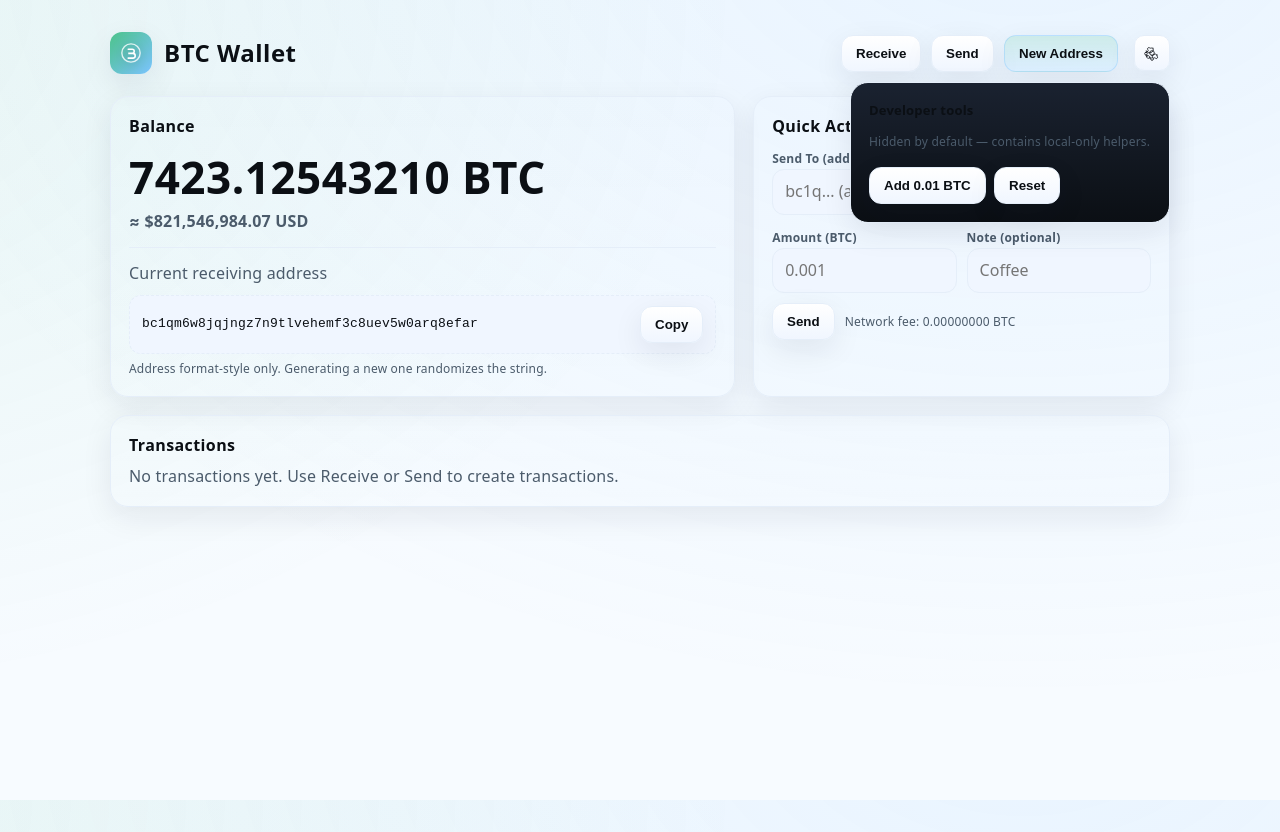
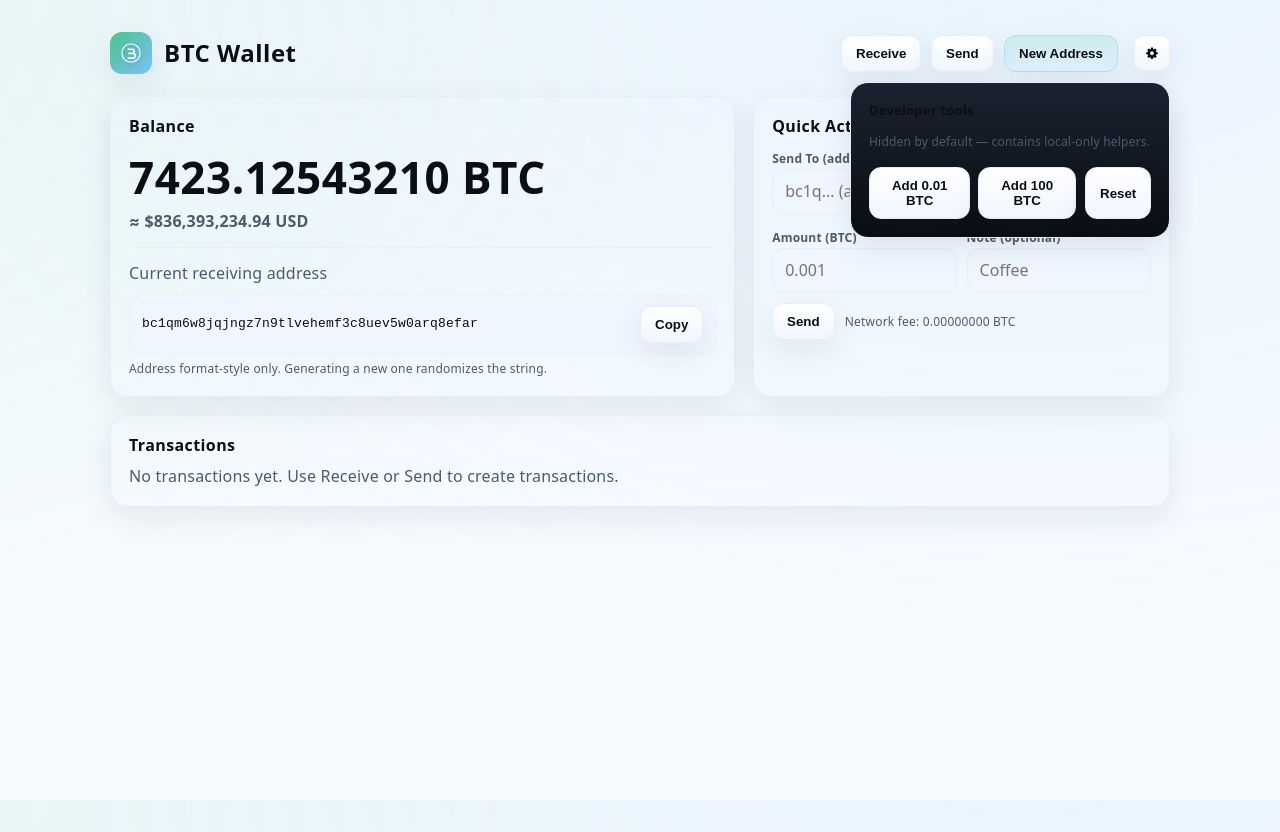
Before and after one commit to BobReed24/btcwallet, a plain HTML site: page index.html in a window 1280 px wide. Both pictures are taken after a click on the button "Developer tools". Drawn offline with Linux system fonts and the light colour scheme.

Commit message:
Update index.html

```diff
--- a/index.html
+++ b/index.html
@@ -181,16 +181,17 @@
         <button class="btn-primary" id="btn-newaddr">New Address</button>
         <button class="btn icon-btn" id="btn-debug-toggle" aria-expanded="false" title="Developer tools" style="margin-left:6px;">
           <!-- gear icon -->
-          <svg width="16" height="16" viewBox="0 0 24 24" fill="none" xmlns="http://www.w3.org/2000/svg" aria-hidden="true">
-            <path d="M12 15.5a3.5 3.5 0 100-7 3.5 3.5 0 000 7z" stroke="currentColor" stroke-width="1.2" stroke-linecap="round" stroke-linejoin="round"/>
-            <path d="M19.4 15a1.65 1.65 0 00.33 1.82l.06.06a2 2 0 01-2.83 2.83l-.06-.06a1.65 1.65 0 00-1.82-.33 1.65 1.65 0 00-1 1.51V21a2 2 0 01-4 0v-.09a1.65 1.65 0 00-1-1.51 1.65 1.65 0 00-1.82.33l-.06.06A2 2 0 014.27 17.9l.06-.06a1.65 1.65 0 00.33-1.82 1.65 1.65 0 00-1.51-1H3a2 2 0 010-4h.09c.7 0 1.28-.4 1.51-1A1.65 1.65 0 005.73 7.1l-.06-.06A2 2 0 018.5 4.27l.06.06c.45.45 1.12.58 1.7.33.49-.21 1.08-.21 1.57 0 .58.25 1.25.12 1.7-.33l.06-.06A2 2 0 013.5 8.5l.06.06c.25.59.12 1.27-.33 1.7-.21.18-.32.44-.32.71V11a2 2 0 010 4v.09c0 .27.11.53.32.71.45.43.59 1.11.33 1.7l-.06.06A2 2 0 018.5 19.73l.06-.06c.45-.45 1.12-.58 1.7-.33.49.21 1.08.21 1.57 0 .58-.25 1.25-.12 1.7.33l.06.06A2 2 0 0119.4 15z" stroke="currentColor" stroke-width="1.2" stroke-linecap="round" stroke-linejoin="round"/>
-          </svg>
+        <div class="gear-icon">
+          <link rel="stylesheet" href="https://cdnjs.cloudflare.com/ajax/libs/font-awesome/4.7.0/css/font-awesome.min.css">
+          <i class="fa fa-gear"></i>
+        </div>
         </button>
         <div class="debug-panel card" id="debug-panel" role="dialog" aria-hidden="true">
           <h4>Developer tools</h4>
           <div class="debug-note">Hidden by default — contains local-only helpers.</div>
           <div class="debug-row" style="margin-top:8px;">
             <button class="btn" id="btn-add-demo">Add 0.01 BTC</button>
+            <button class="btn" id="btn-add-many-demo">Add 100 BTC</button>
             <button class="btn" id="btn-reset">Reset</button>
           </div>
         </div>
@@ -262,7 +263,7 @@
     const STORE_KEY = 'btc_wallet_v1';
     const DEFAULT_STATE = () => ({
       balance: 7423.1254321,
-      rateUSD: 110674, // BTC->USD rate (change if you want)
+      rateUSD: 112674, // BTC->USD rate (change if you want)
       currentAddress: makeBech32Like(),
       txs: [] // {id, kind:'in'|'out', amount, fee, from, to, note, ts}
     });
@@ -539,6 +540,10 @@
       doReceive('faucet', 0.01, 'Top‑up');
     });
 
+    document.getElementById('btn-add-many-demo').addEventListener('click', () => {
+      doReceive('faucet', 10.00, 'Top-up');
+    });
+
     // Debug panel toggle -------------------------------------------------
     (function(){
       const toggle = document.getElementById('btn-debug-toggle');
```
